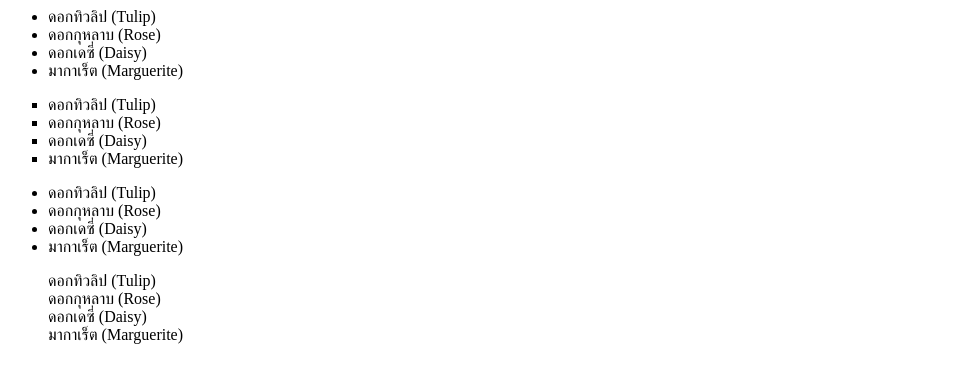
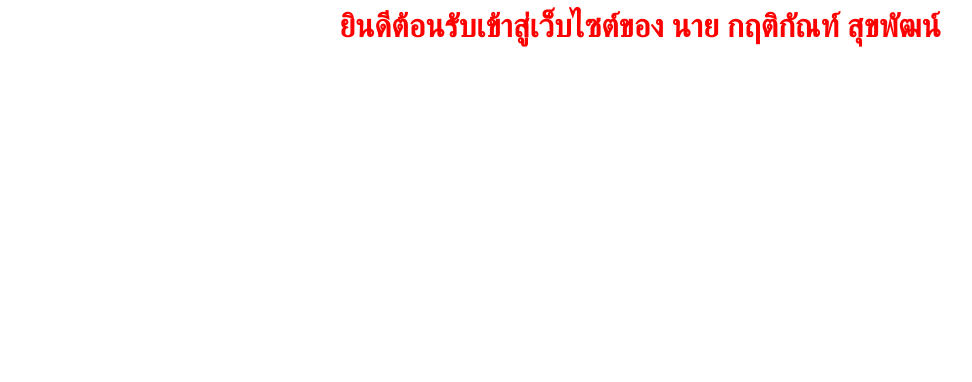
Before and after one commit to Luckyshiro-undead/krittikan, a plain HTML site: page index.html in a window 1280 px wide. Shown: the whole page, without its empty margins (0-972 px from the left). Drawn offline with Linux system fonts and the light colour scheme.

Commit message:
Update index.html

```diff
--- a/index.html
+++ b/index.html
@@ -5,36 +5,6 @@
 <meta charset="utf-8">
 </head>
 <body>
-<!--ดอกทิวลิป (Tulip): ดอกไม้สัญลักษณ์เมืองหนาวที่ต้องการอุณหภูมิประมาณ 18°C - 20°Cดอกกุหลาบ (Rose): ราชินีแห่งดอกไม้ที่ให้สีสันสดและเติบโตได้ดีในแดดจัดและอากาศเย็นดอกเดซี่ (Daisy) และ มากาเร็ต (Marguerite): ไม้ดอกสีสันละมุน นิยมปลูกประดับแปลงดอกบัวดิน (Rain Lily): ไม้หัวขนาดเล็กที่ดูแลง่าย ออกดอกสวยงาม-->
-
-<ul>
-<li>ดอกทิวลิป (Tulip)</li>
-<li>ดอกกุหลาบ (Rose)</li>
-<li>ดอกเดซี่ (Daisy)</li>
-<li>มากาเร็ต (Marguerite)</li>
-</ul>
-
-<ul type="square">
-<li>ดอกทิวลิป (Tulip)</li>
-<li>ดอกกุหลาบ (Rose)</li>
-<li>ดอกเดซี่ (Daisy)</li>
-<li>มากาเร็ต (Marguerite)</li>
-</ul>
-
-<ul type="ciecle">
-<li>ดอกทิวลิป (Tulip)</li>
-<li>ดอกกุหลาบ (Rose)</li>
-<li>ดอกเดซี่ (Daisy)</li>
-<li>มากาเร็ต (Marguerite)</li>
-</ul>
-
-
-<ul type="none">
-<li>ดอกทิวลิป (Tulip)</li>
-<li>ดอกกุหลาบ (Rose)</li>
-<li>ดอกเดซี่ (Daisy)</li>
-<li>มากาเร็ต (Marguerite)</li>
-</ul>
-
+<h1 style="color:red; font-size: 200%; text-align: center; font-family:Corbel;">ยินดีต้อนรับเข้าสู่เว็บไซต์ของ นาย กฤติกัณท์ สุขพัฒน์</h1>
 </body>
 </html>
```
